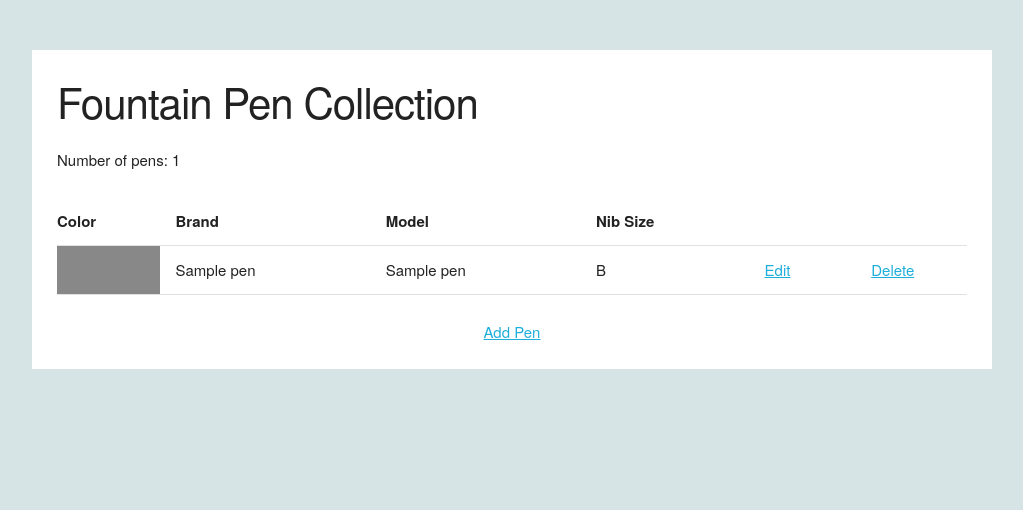
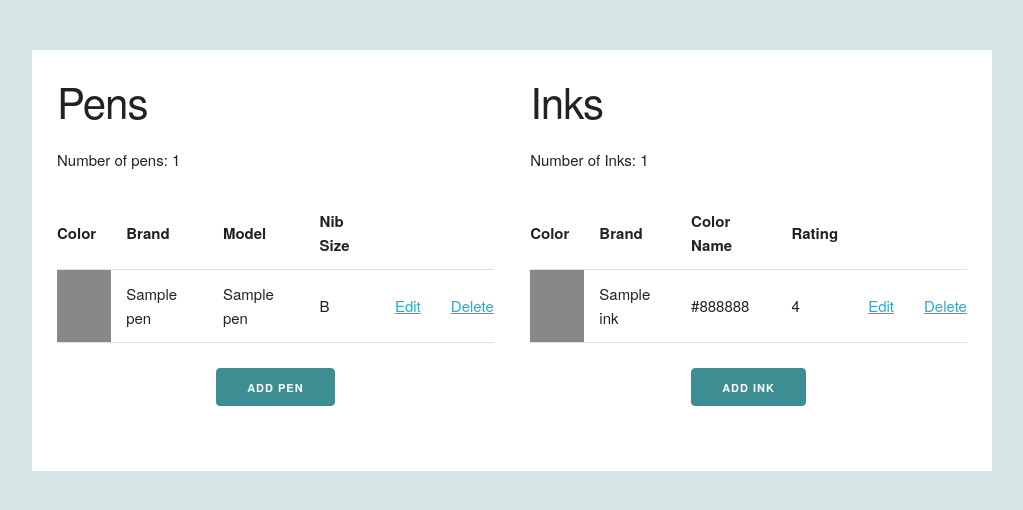
Before and after one commit to RezaGhari/FirstDjango, a Django app: page / in a window 1280 px wide. Shown: the top 510 px of the page, without its empty margins (128-1151 px from the left). Run offline with Django 3.2, Linux system fonts and the light colour scheme; tables that the repository leaves empty hold one stand-in row (values such as "Sample post").

Commit message:
Added second model named Ink and all the add, edit and delete objects.

```diff
--- a/fptracker/pens/models.py
+++ b/fptracker/pens/models.py
@@ -31,3 +31,17 @@ class PenForm(ModelForm):
         widgets = {
             'color': TextInput(attrs={'type':'color'})
         }
+
+class Ink(models.Model):
+    brand_name = models.CharField(max_length=100)
+    color = models.CharField(max_length=7)
+    color_name = models.CharField(max_length=100)
+    rating = models.IntegerField()
+
+class InkForm(ModelForm):
+    class Meta:
+        model = Ink
+        fields = "__all__"
+        widgets = {
+            'color':TextInput(attrs={'type':'color'})
+        }
--- a/fptracker/pens/templates/edit_pen.html
+++ b/fptracker/pens/templates/edit_object.html
@@ -13,7 +13,7 @@
   </head>
   <body>
     <div class="container">
-      <h2>{% if pen_id %}Edit Pen{% else %}Add Pen{% endif %}</h2>
+      <h2>{% if obj_id %}Edit Pen{% else %}Add Pen{% endif %}</h2>
       <form action="" method="post">
       {% csrf_token %}
       {{form}}
--- a/fptracker/pens/templates/index.html
+++ b/fptracker/pens/templates/index.html
@@ -13,7 +13,9 @@
   </head>
   <body>
     <div class="container">
-      <h2>{{page_title}}</h2>
+      <div class="row">
+        <div class="six columns">
+          <h2>Pens</h2>
           <p>Number of pens: {{pen_list|length}}</p>
           <table class="u-full-width">
             <thead>
@@ -33,14 +35,50 @@
                   <td>{{pen.brand_name}}</td>
                   <td>{{pen.model_name}}</td>
                   <td>{{pen.nib_size}}</td>
-                <td><a href="{% url 'edit_pen' pen.id %}">Edit</a></td>
+                  <td><a href="{% url 'edit_object' pen.id %}">Edit</a></td>
                   <td><a href="{% url 'delete_pen' pen.id %}">Delete</a></td>
                 </tr>
               {% endfor %}
             </tbody>
           </table>
           <div class="center">
-          <a href="{% url 'add_pen' %}">Add Pen</a>
+            <form action="{% url 'add_pen' %}">
+              <input class="button-primary" type="submit" value="Add Pen" />
+            </form>
+          </div>
+        </div>
+        <div class="six columns">
+          <h2>Inks</h2>
+          <p>Number of Inks: {{ink_list|length}}</p>
+          <table class="u-full-width">
+            <thead>
+              <tr>
+                <th>Color</th>
+                <th>Brand</th>
+                <th>Color Name</th>
+                <th>Rating</th>
+                <th></th>
+                <th></th>
+              </tr>
+            </thead>
+            <tbody>
+              {% for ink in ink_list %}
+                <tr>
+                  <td style="background-color:{{ink.color}};"></td>
+                  <td>{{ink.brand_name}}</td>
+                  <td>{{ink.color_name}}</td>
+                  <td>{{ink.rating}}</td>
+                  <td><a href="{% url 'edit_ink' ink.id %}">Edit</a></td>
+                  <td><a href="{% url 'delete_ink' ink.id %}">Delete</a></td>
+                </tr>
+              {% endfor %}
+            </tbody>
+          </table>
+          <div class="center">
+            <form action="{% url 'add_ink' %}">
+              <input class="button-primary" type="submit" value="Add Ink" />
+            </form>
+          </div>
         </div>
       </div>
     </div>
--- a/fptracker/pens/urls.py
+++ b/fptracker/pens/urls.py
@@ -3,8 +3,11 @@ from django.urls import path
 from . import views
 
 urlpatterns = [
-    path('pens/add', views.edit_pen, name="add_pen"),
-    path('pens/edit/<int:pen_id>', views.edit_pen, name="edit_pen"),
-    path('pens/delete/<int:pen_id>', views.delete_pen, name="delete_pen"),
+    path('pens/add', views.edit_object, name="add_pen"),
+    path('pens/edit/<int:obj_id>', views.edit_object, name="edit_object"),
+    path('pens/delete/<int:obj_id>', views.delete_pen, name="delete_pen"),
+    path('inks/add', views.edit_ink, name ="add_ink"),
+    path('inks/edit/<int:ink_id>', views.edit_ink, name="edit_ink"),
+    path('inks/delete/<int:ink_id>', views.delete_ink, name="delete_ink"),
     path('', views.index, name='index'),
 ]
--- a/fptracker/pens/views.py
+++ b/fptracker/pens/views.py
@@ -1,23 +1,23 @@
 from django.shortcuts import render, redirect
-from pens.models import Pen, PenForm
+from pens.models import Pen, PenForm, Ink, InkForm
 
 # Create your views here.
 
 def index(request):
 
     all_pens = Pen.objects.all()
-
+    all_inks = Ink.objects.all()
     context = {
         'pen_list': all_pens,
+        'ink_list': all_inks,
         'page_title': "Fountain Pen Collection",
     }
     return render(request, "index.html", context)
 
-def edit_pen(request, pen_id= None):
+def edit_object(request, obj_id=None):
     if request.method == 'POST':
-
-        if pen_id is not None:
-             pen = Pen.objects.get(id=pen_id)
+        if obj_id is not None:
+             pen = Pen.objects.get(id=obj_id)
              form = PenForm(request.POST, instance=pen)
         else:
             form = PenForm(request.POST)
@@ -26,19 +26,50 @@ def edit_pen(request, pen_id= None):
             form.save()
             return redirect('/')
     else:
-        if pen_id is not None:
-             pen = Pen.objects.get(id=pen_id)
+        if obj_id is not None:
+             pen = Pen.objects.get(id=obj_id)
              form = PenForm(instance=pen)
         else:
             form = PenForm()
 
     context = {
         'form': form,
-        'pen_id': pen_id
+        'obj_id': obj_id
     }
-    return render(request, "edit_pen.html", context)
+    return render(request, "edit_object.html", context)
 
-def delete_pen(request, pen_id):
-    pen = Pen.objects.get(id=pen_id)
+def delete_pen(request, obj_id):
+    pen = Pen.objects.get(id=obj_id)
     pen.delete()
     return redirect(index)
+
+def edit_ink(request, ink_id=None):
+    if request.method == 'POST':
+        if ink_id is not None:
+            ink = Ink.objects.get(id=ink_id)
+            form = InkForm(request.POST, instance=ink)
+        else:
+            form = InkForm(request.POST)
+
+        if form.is_valid():
+            form.save()
+            return redirect('/')
+
+    else:
+        if ink_id is not None:
+            ink = Ink.objects.get(id=ink_id)
+            form = InkForm(instance=ink)
+        else:
+            form = InkForm()
+
+    context = {
+        'form': form,
+        'ink_id': ink_id
+    }
+
+    return render(request, 'edit_ink.html', context)
+
+def delete_ink(request, ink_id):
+    ink = Ink.objects.get(id=ink_id)
+    ink.delete()
+    return redirect('/')
```
Also changed, not shown: fptracker/pens/templates/edit_ink.html (added, +24 -0 lines), fptracker/pens/migrations/0002_ink.py (added). Lines whose indentation alone changed are shown as unchanged.
